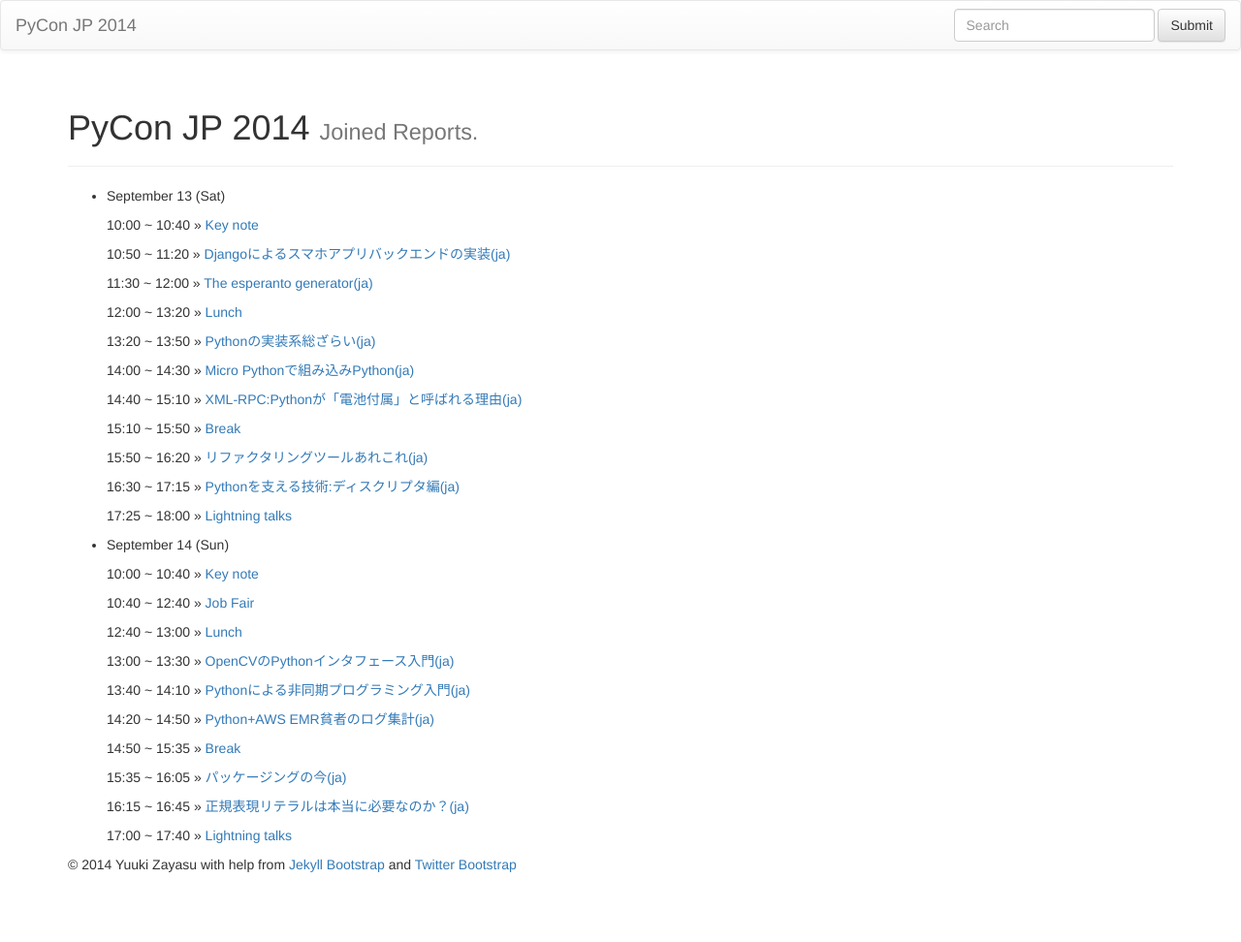
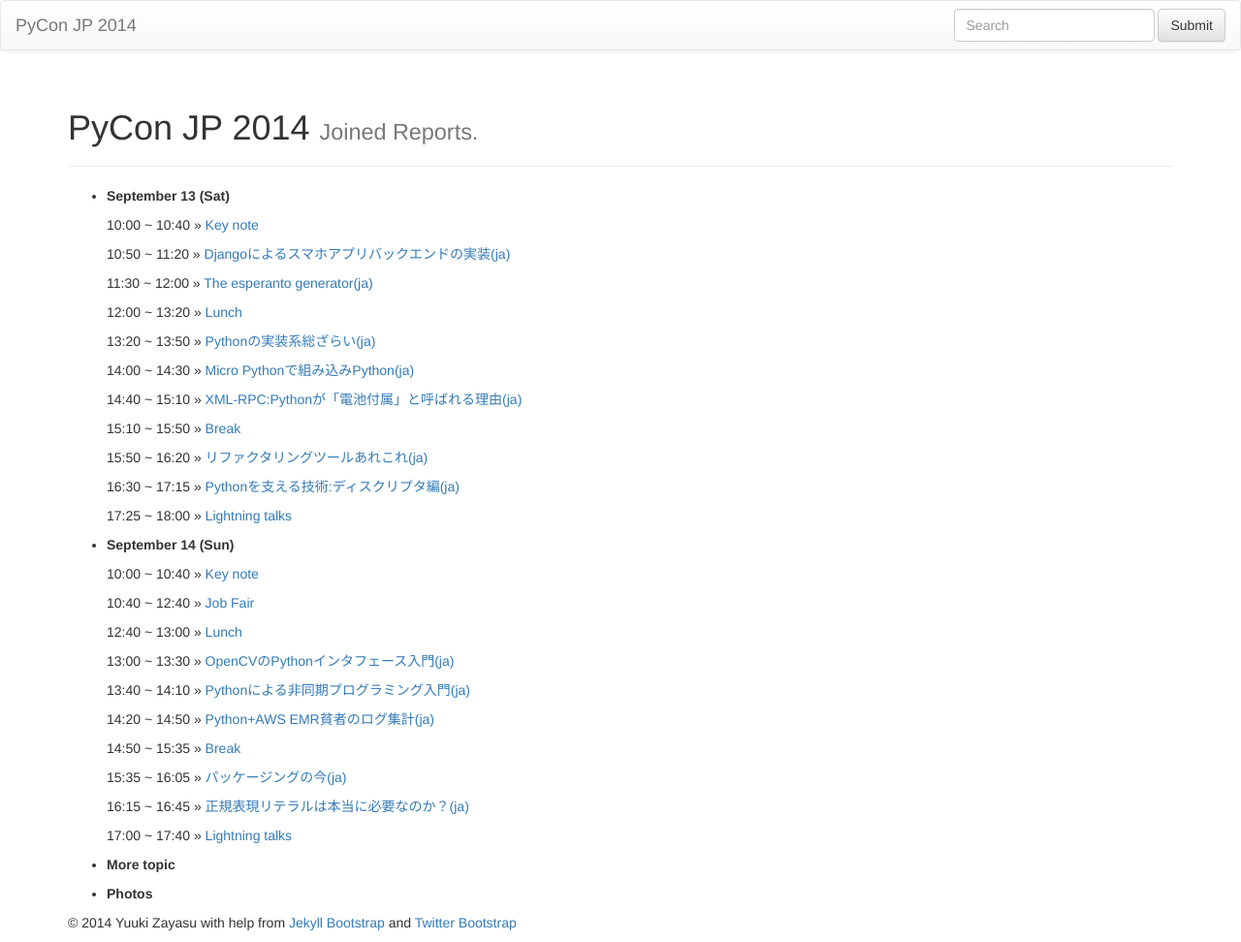
Before and after one commit to PyConJp2014-reports/pyconjp2014-reports.github.io, a Jekyll site: the page built from index.md, in a window 1280 px wide. Shown: the whole page at 97% size. Built offline with Jekyll 4.4.1, drawn with Linux system fonts in a browser that asks for light colours; nearby versions of some CDN libraries; library files that are not in the unit come from our copies; before the commit the page ends 912 px from its top, so only the background shows below that.

Commit message:
トピック詳細ページと写真ページをpostから構成するようにした

```diff
--- a/index.md
+++ b/index.md
@@ -5,7 +5,7 @@
 ---
 {% include JB/setup %}
 
-* September 13 (Sat)
+* **September 13 (Sat)**
 
 {% for post in site.posts %}
   {% if post.implementation == "2014-09-13" %}
@@ -13,10 +13,26 @@
   {% endif %}
 {% endfor %}
 
-* September 14 (Sun)
+* **September 14 (Sun)**
 
 {% for post in site.posts %}
   {% if post.implementation == "2014-09-14" %}
     {{ post.time }} &raquo; <a href="{{ BASE_PATH }}{{ post.url }}">{{ post.title }}</a>
   {% endif %}
 {% endfor %}
+
+* **More topic**
+
+{% for post in site.posts %}
+  {% if post.category == "more-topic" %}
+    &raquo; <a href="{{ BASE_PATH }}{{ post.url }}">{{ post.title }}</a>
+  {% endif %}
+{% endfor %}
+
+* **Photos**
+
+{% for post in site.posts %}
+  {% if post.category == "photos" %}
+    &raquo; <a href="{{ BASE_PATH }}{{ post.url }}">{{ post.title }}</a>
+  {% endif %}
+{% endfor %}
```
